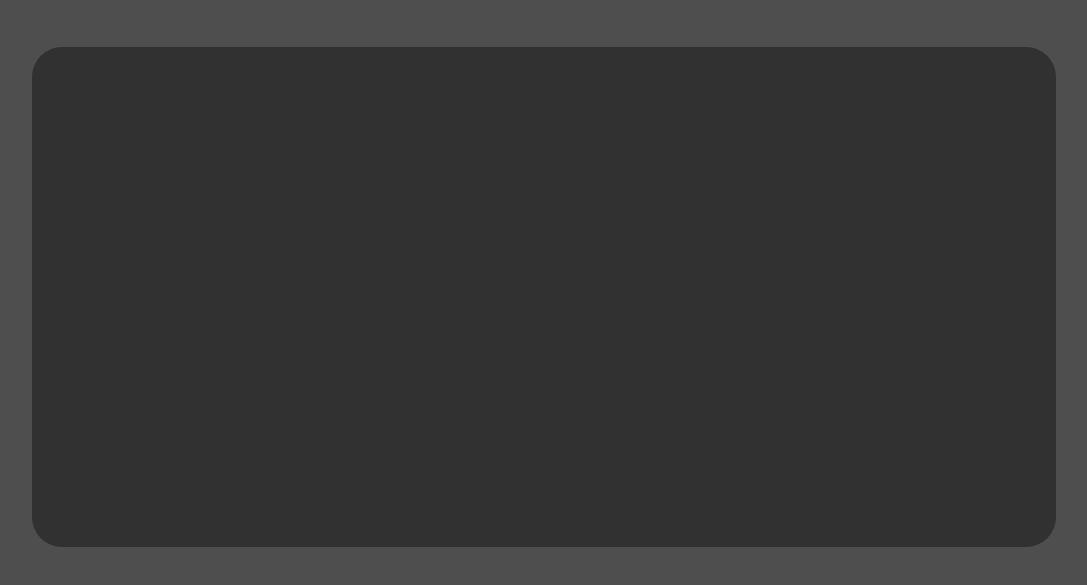
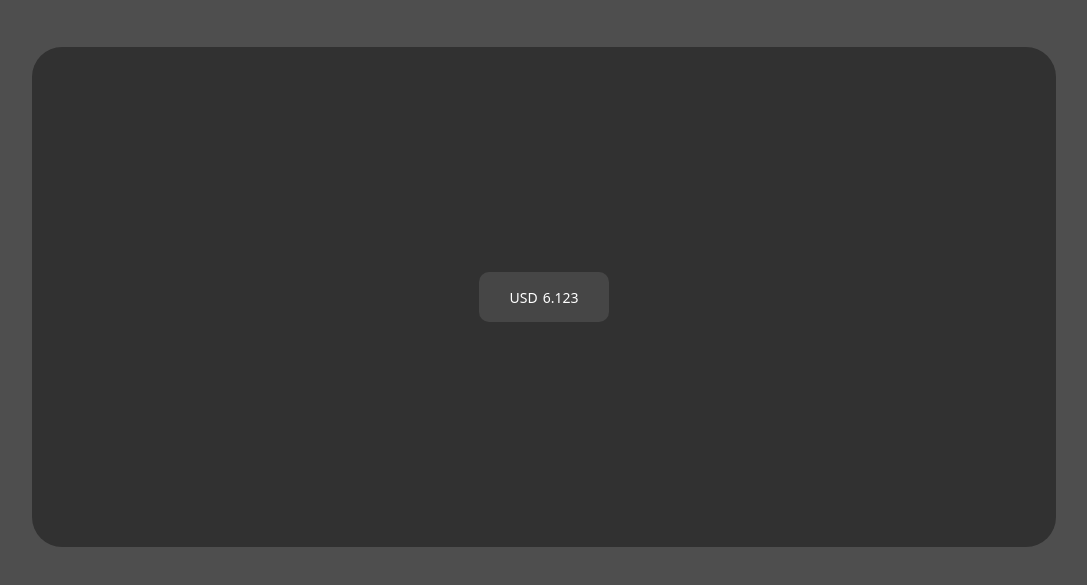
Before and after one commit to joaoluizc/casa-cambio, a website built with Vite: page index.html in a window 1280 px wide. Shown: the part 147-732 px from the top of the page, without its empty margins (50-1137 px from the left). Built offline with nearby package versions, Linux system fonts and the light colour scheme.

Commit message:
ajustando css

```diff
--- a/index.html
+++ b/index.html
@@ -22,6 +22,10 @@
       </label>
     </header>
     <section id="moeda" class="b-exemple-divider">
+      <div class="taxa-container">
+        <p>USD</p>
+        <p>6.123</p>
+      </div>
 
     </section>
   </div>
--- a/src/main.js
+++ b/src/main.js
@@ -6,10 +6,11 @@ const section = document.querySelector("section");
 
 const createRate = (rate, taxa) => {
   const div = document.createElement("div");
+  div.classList.add('taxa-container');
   const moedaEl = document.createElement("p");
   const taxaEl = document.createElement("p");
   moedaEl.innerHTML = rate;
-  taxaEl.innerHTML = taxa;
+  taxaEl.innerHTML = parseFloat(taxa).toFixed(3) ;
 
   div.appendChild(moedaEl);
   div.appendChild(taxaEl);
--- a/src/style.css
+++ b/src/style.css
@@ -16,6 +16,12 @@ body {
   margin-top: 50px;
   height: 500px;
   width: 80vw;
+  display: flex;
+  padding: 2%;
+  flex-flow: wrap;
+  align-items: center;
+  justify-content: center;
+  gap: 10px;
 }
 
 header {
@@ -29,9 +35,27 @@ l {
 #search {
   margin-left: 2px;
   background-color: #22cf39;
+  color: black;
   border: 0cm;
 }
 
 #search:hover {
   background-color: #229b32;
 }
+
+.taxa-container {
+  background-color: rgba(255, 255, 255, 0.1);
+  display: flex;
+  width: 130px;
+  height: 50px;
+  padding: 10px;
+  gap: 5px;
+  border-radius: 10px;
+  font-size: 14px;
+  align-items: center;
+  justify-content:center;
+}
+
+.taxa-container p {
+  margin: 0;
+}
```
